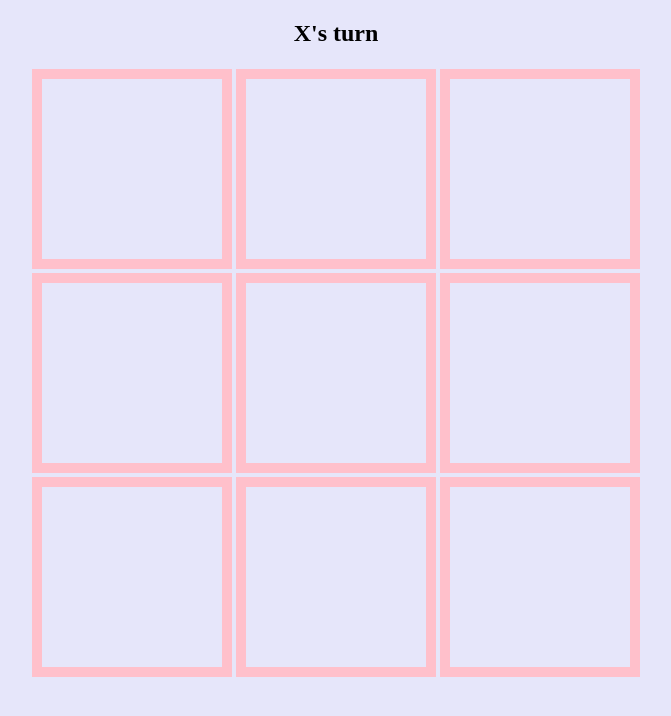
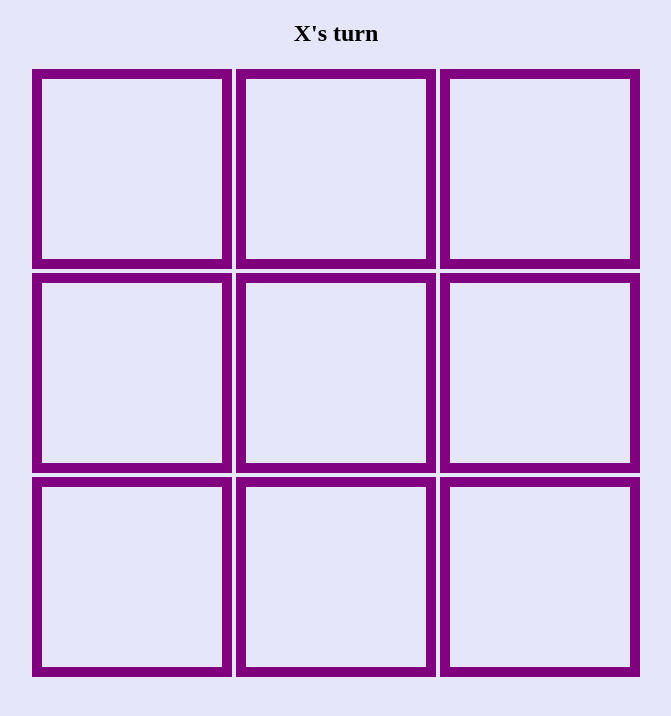
Before and after one commit to cbas/tictactoe, a website: page game/index.html in a window 1280 px wide. Shown: the whole page, without its empty margins (304-975 px from the left). Drawn offline with Linux system fonts and the light colour scheme.

Commit message:
Tian === design god

```diff
--- a/game/game.css
+++ b/game/game.css
@@ -15,7 +15,7 @@ body {
 .tile {
   height: 180px;
   width: 180px;
-  border: 10px solid pink;
+  border: 10px solid purple;
   margin: 2px;
   font-size: 150px;
   display: flex;
```
